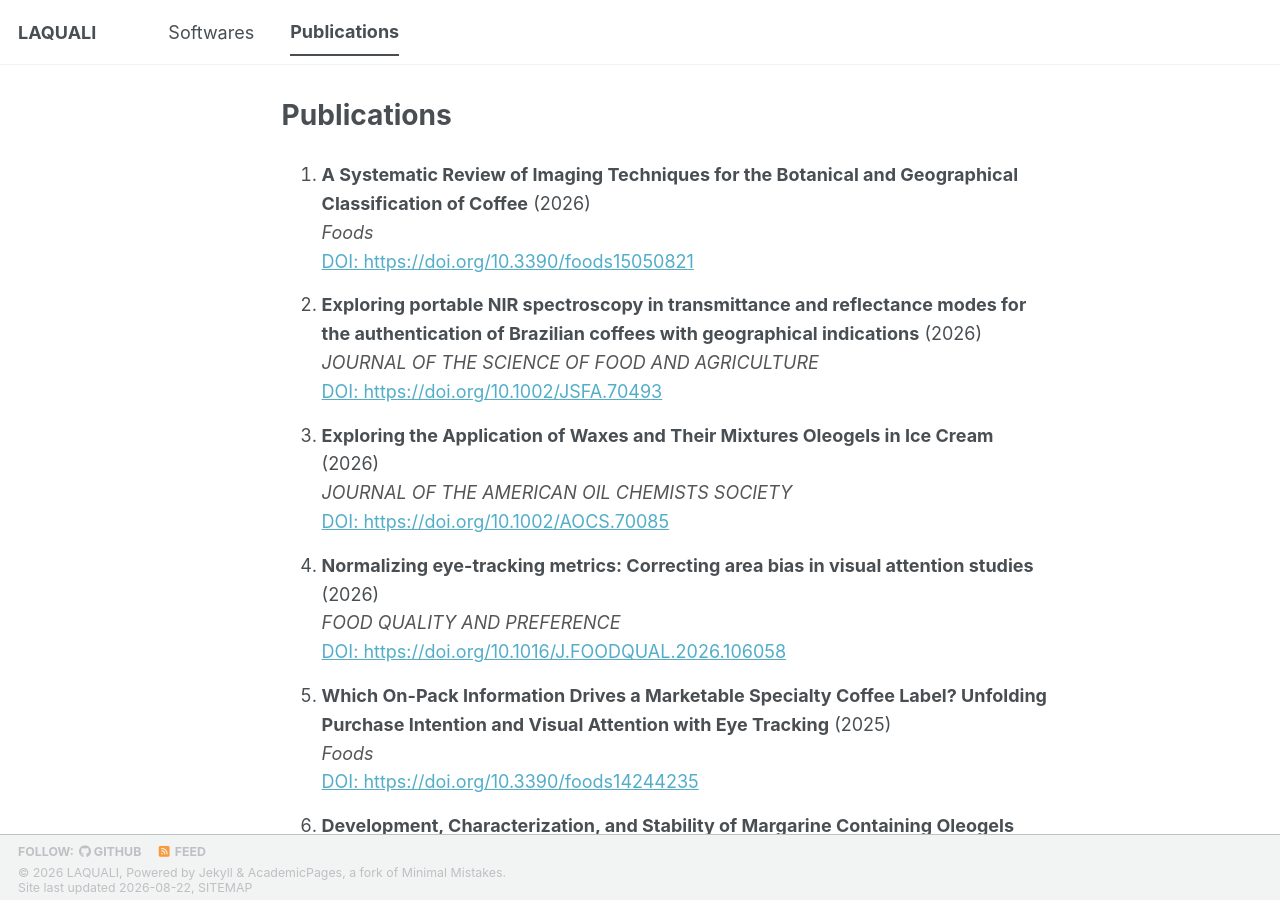
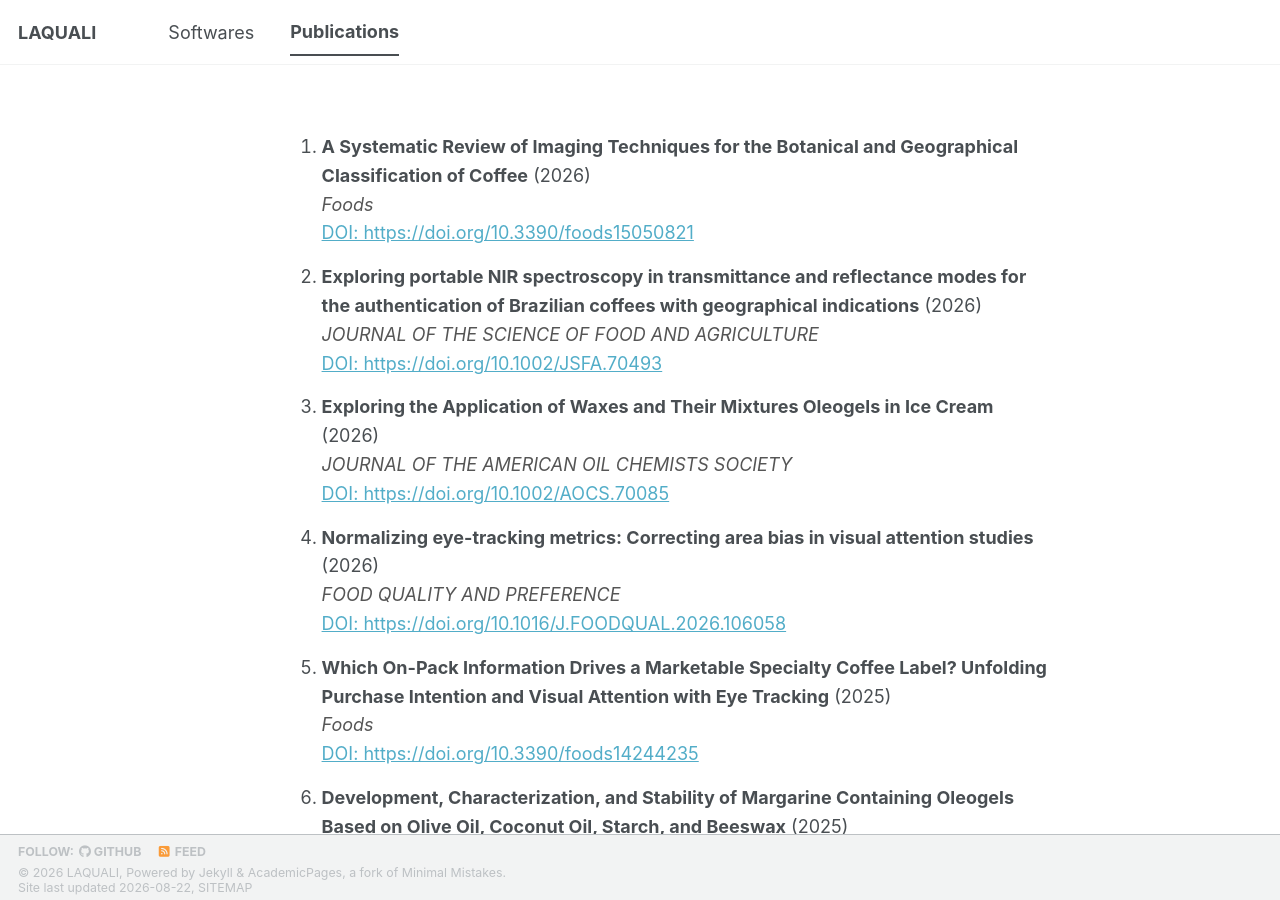
Before and after one commit to LAQUALI-UFLA/laquali-ufla.github.io, a Jekyll site: the page built from _pages/articles.md, in a window 1280 px wide and 900 px high. Built offline with Jekyll 4.4.1, drawn with Linux system fonts in a browser that asks for light colours; a style sheet for code colours, icons or effects is not loaded.

Commit message:
Remove title and update no publications message
Removed the title from the articles page and updated the no publications message.

```diff
--- a/_pages/articles.md
+++ b/_pages/articles.md
@@ -1,6 +1,6 @@
 ---
 layout: single
-title: "Publications"
+title: ""
 permalink: /articles/
 author_profile: false
 ---
@@ -16,5 +16,5 @@ author_profile: false
   {% endfor %}
 </ol>
 {% else %}
-<p>No publications found from 2020 onwards.</p>
+<p>---</p>
 {% endif %}
```
